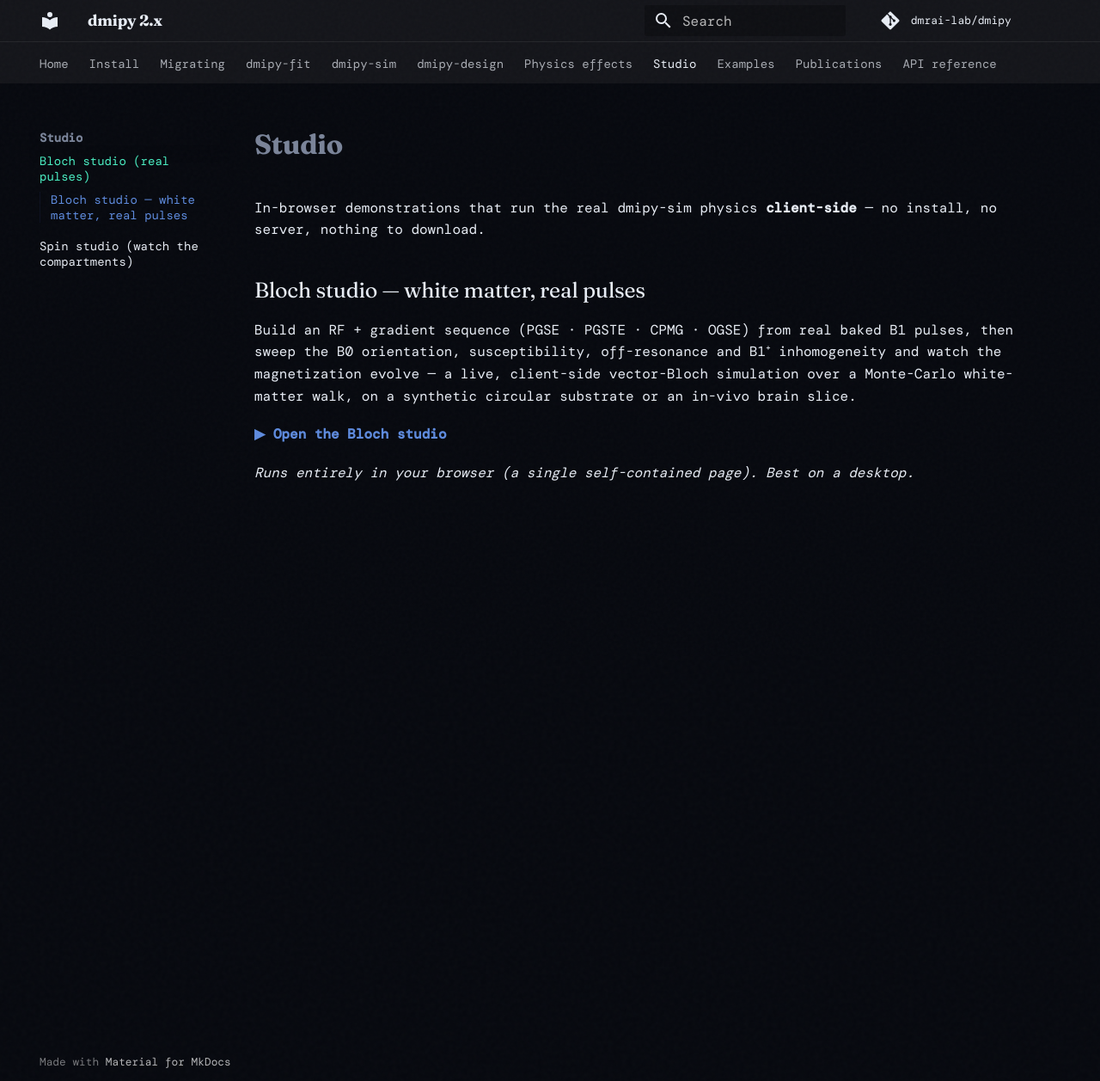
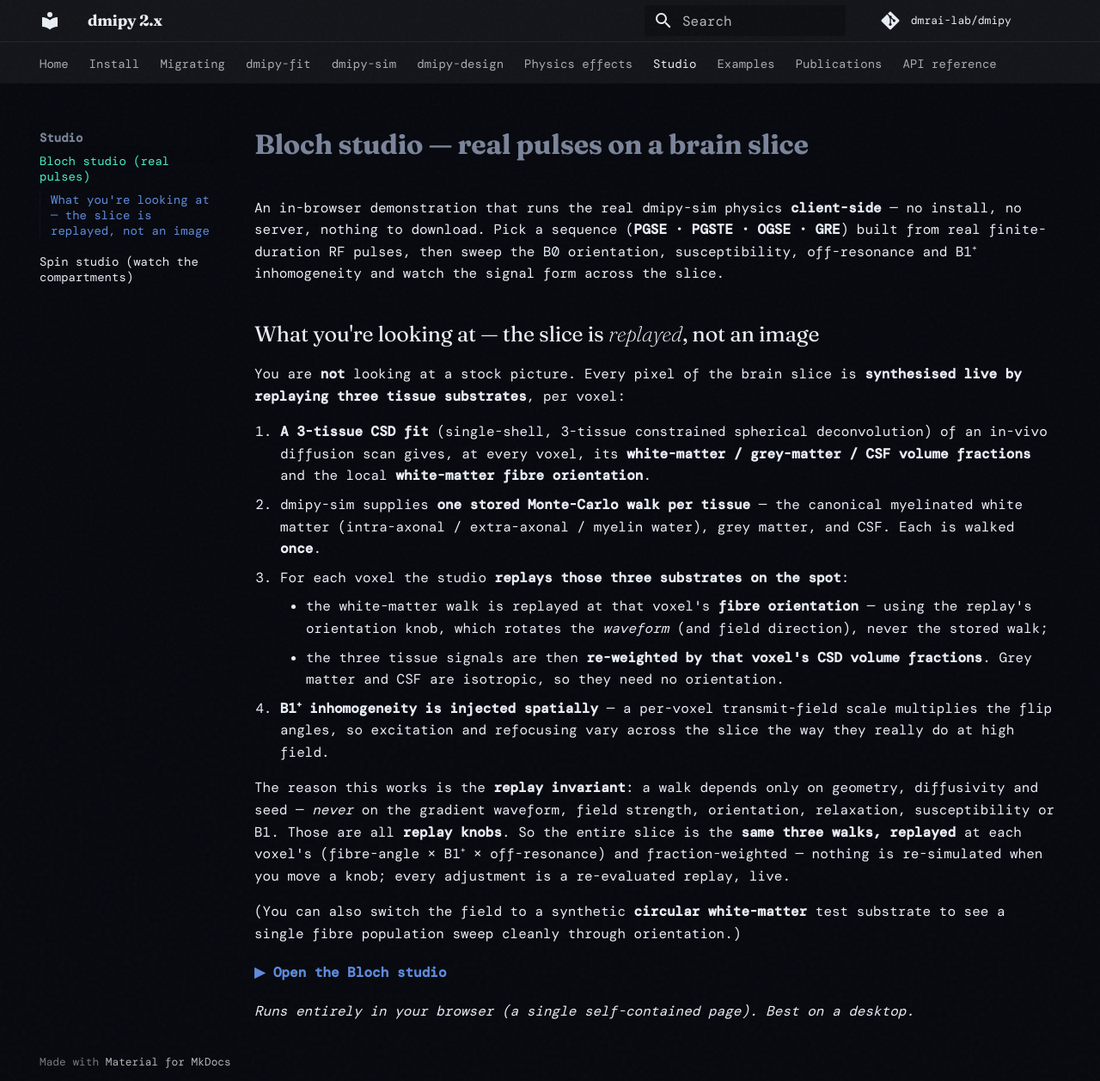
Before and after one commit to dmrai-lab/dmipy, an MkDocs documentation site: the page built from docs/studio/index.md, in a window 1280 px wide and 1257 px high. Shown: the whole window at 86% size. Built offline with MkDocs 1.6.1 and Material for MkDocs 9.7.7, drawn with Linux system fonts in a browser that asks for light colours; some web fonts are replaced; comment, search, counter and statistics services are not loaded.

Commit message:
docs: explain the brain slice is replay-synthesised (3-tissue CSD + replay 3 substrates + spatial B1)
Bloch-studio landing page now describes the construction before the viewer: SS3T CSD
fractions + WM orientation per voxel, one stored MC walk per tissue, replayed on
location (WM at the local fibre orientation via the waveform-rotation knob), signals
fraction-weighted, B1+ inhomogeneity injected spatially — the whole slice is the same
three walks replayed, per the replay invariant. Corrected sequence list (no CPMG).

Co-Authored-By: Claude Opus 4.8 <noreply@anthropic.com>

```diff
--- a/docs/studio/index.md
+++ b/docs/studio/index.md
@@ -1,10 +1,21 @@
-# Studio
+# Bloch studio — real pulses on a brain slice
 
-In-browser demonstrations that run the real dmipy-sim physics **client-side** — no install, no server, nothing to download.
+An in-browser demonstration that runs the real dmipy-sim physics **client-side** — no install, no server, nothing to download. Pick a sequence (**PGSE · PGSTE · OGSE · GRE**) built from real finite-duration RF pulses, then sweep the B0 orientation, susceptibility, off-resonance and B1⁺ inhomogeneity and watch the signal form across the slice.
 
-## Bloch studio — white matter, real pulses
+## What you're looking at — the slice is *replayed*, not an image
 
-Build an RF + gradient sequence (PGSE · PGSTE · CPMG · OGSE) from real baked B1 pulses, then sweep the B0 orientation, susceptibility, off-resonance and B1⁺ inhomogeneity and watch the magnetization evolve — a live, client-side vector-Bloch simulation over a Monte-Carlo white-matter walk, on a synthetic circular substrate or an in-vivo brain slice.
+You are **not** looking at a stock picture. Every pixel of the brain slice is **synthesised live by replaying three tissue substrates**, per voxel:
+
+1. **A 3-tissue CSD fit** (single-shell, 3-tissue constrained spherical deconvolution) of an in-vivo diffusion scan gives, at every voxel, its **white-matter / grey-matter / CSF volume fractions** and the local **white-matter fibre orientation**.
+2. dmipy-sim supplies **one stored Monte-Carlo walk per tissue** — the canonical myelinated white matter (intra-axonal / extra-axonal / myelin water), grey matter, and CSF. Each is walked **once**.
+3. For each voxel the studio **replays those three substrates on the spot**:
+    - the white-matter walk is replayed at that voxel's **fibre orientation** — using the replay's orientation knob, which rotates the *waveform* (and field direction), never the stored walk;
+    - the three tissue signals are then **re-weighted by that voxel's CSD volume fractions**. Grey matter and CSF are isotropic, so they need no orientation.
+4. **B1⁺ inhomogeneity is injected spatially** — a per-voxel transmit-field scale multiplies the flip angles, so excitation and refocusing vary across the slice the way they really do at high field.
+
+The reason this works is the **replay invariant**: a walk depends only on geometry, diffusivity and seed — *never* on the gradient waveform, field strength, orientation, relaxation, susceptibility or B1. Those are all **replay knobs**. So the entire slice is the **same three walks, replayed** at each voxel's (fibre-angle × B1⁺ × off-resonance) and fraction-weighted — nothing is re-simulated when you move a knob; every adjustment is a re-evaluated replay, live.
+
+(You can also switch the field to a synthetic **circular white-matter** test substrate to see a single fibre population sweep cleanly through orientation.)
 
 <p style="margin:1.2em 0"><a href="bloch_studio.html" target="_blank" rel="noopener"><strong>▶ Open the Bloch studio</strong></a></p>
 
```
